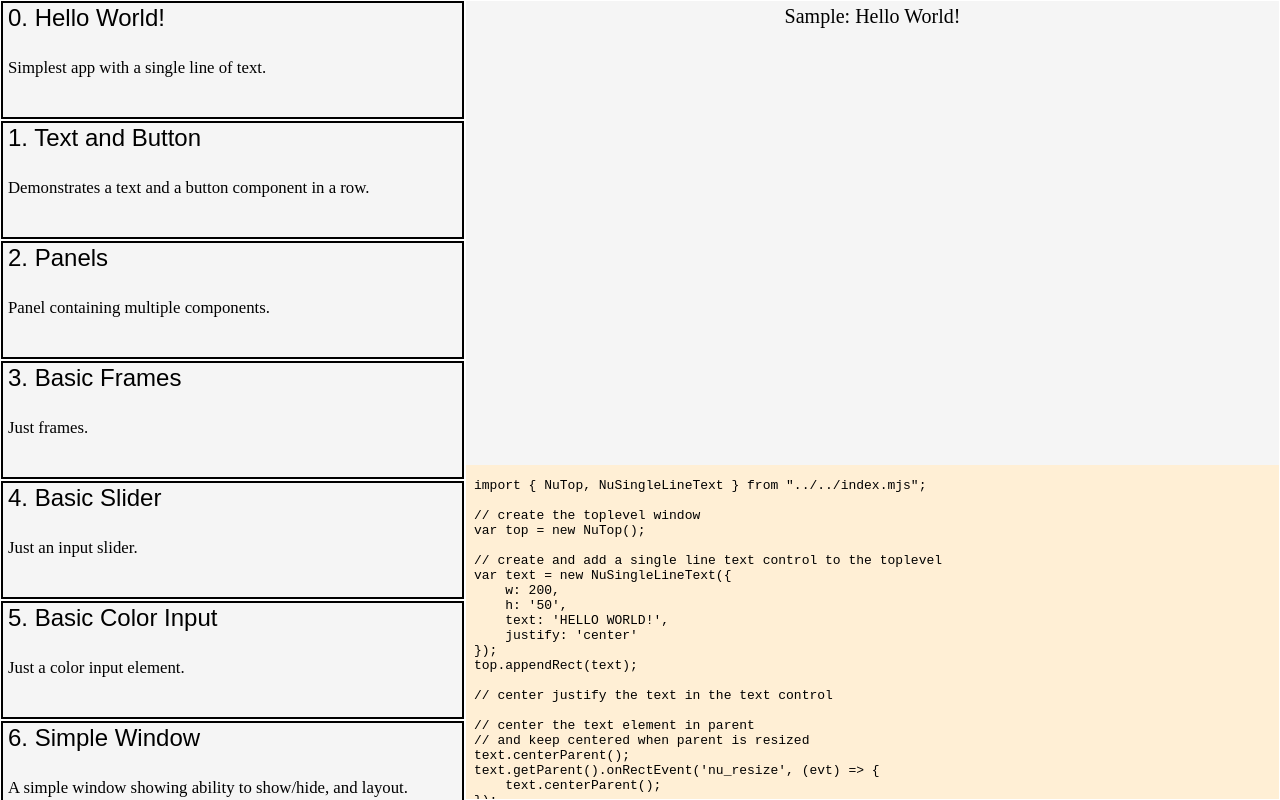
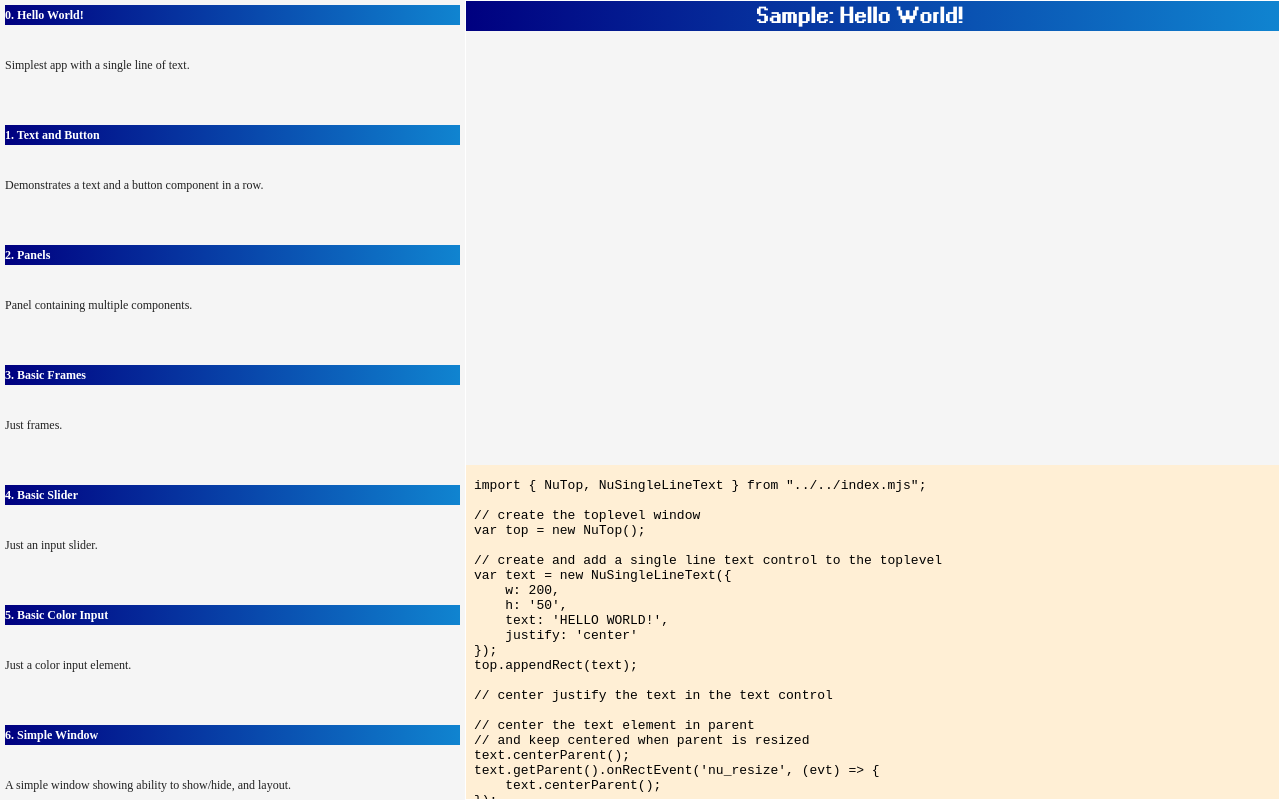
Before and after one commit to abhishekmishra/ne0ui, a website with bundled scripts: page samples/index.html in a window 1280 px wide. Built offline with nearby package versions, Linux system fonts and the light colour scheme.

Commit message:
using 98.css for a windows98 look

```diff
--- a/package.json
+++ b/package.json
@@ -24,6 +24,7 @@
     "mocha": "^9.2.2"
   },
   "dependencies": {
+    "98.css": "^0.1.20",
     "bootstrap-icons": "^1.8.1"
   }
 }
--- a/samples/index.html
+++ b/samples/index.html
@@ -3,6 +3,7 @@
 
 <head>
     <title>NEOUI Samples Index</title>
+    <link rel="stylesheet" href="../node_modules/98.css/dist/98.css" />
 </head>
 
 <body>
--- a/samples/index.js
+++ b/samples/index.js
@@ -2,7 +2,7 @@ import { NuTop, NuColumnPanel, NuSizeHint, NuBorder, NuSingleLineText, NuFont, N
 import { NuIFrame } from "../index.mjs";
 
 class SampleDisplayPanel extends NuColumnPanel {
-    titleText;
+    titleBar;
     displayIframe;
     codeText;
 
@@ -14,14 +14,16 @@ class SampleDisplayPanel extends NuColumnPanel {
             'margin': '1px',
         });
 
-        this.titleText = new NuText({
+        this.titleBar = new NuText({
             'w': widthHint,
             'h': 30,
             'text': 'Sample display: ...',
-            'font': new NuFont('serif', 'bold', 20),
+            'font': new NuFont('inherit', 'bold', 20),
             'justify': 'center',
-            'bg': 'whitesmoke'
+            // 'bg': 'whitesmoke'
         });
+
+        this.titleBar.div.setAttribute('class', 'title-bar');
 
         this.displayIframe = new NuIFrame({
             'w': new NuSizeHint(600, 600, Infinity),
@@ -39,13 +41,15 @@ class SampleDisplayPanel extends NuColumnPanel {
             'src': 'helloworld/app.js',
         });
 
-        this.addComp(this.titleText);
+        this.addComp(this.titleBar);
         this.addComp(this.displayIframe);
         this.addComp(this.codeText);
     }
 
     showSample(sample) {
-        this.titleText.setText('Sample: ' + sample.title);
+        this.titleBar.setText('<div class="title-bar-text">Sample: '
+            + sample.title
+            + '</div>');
         this.displayIframe.setSrc(sample.name);
         this.codeText.setSrc(sample.name + '/app.js');
     }
@@ -56,28 +60,33 @@ class SamplePanel extends NuColumnPanel {
         super({
             'w': new NuSizeHint(120, 120, Infinity),
             'h': new NuSizeHint(120, 120, 120),
-            'margin': '1px',
+            // 'margin': '1px',
             // 'border': '2px solid black',
-            'border': new NuBorder(2, 'black', 'solid'),
+            // 'border': new NuBorder(2, 'black', 'solid'),
             'padding': '5px',
             'bg': 'whitesmoke',
             // 'scrollable': true
         });
 
-        this.addComp(new NuSingleLineText({
-            'text': `${sample.index}. ${sample.title}`,
-            'w': 100,
+        let titleBar = new NuSingleLineText({
+            'text': `<div class="title-bar-text">${sample.index}. ${sample.title}</div>`,
+            'w': new NuSizeHint(120, 120, Infinity),
             'h': 20,
-            'font': titleFont
-        }));
+            // 'font': titleFont
+        });
+
+        titleBar.div.setAttribute('class', 'title-bar');
+
+        this.addComp(titleBar);
 
         this.addComp(new NuText({
             'text': `${sample.description}`,
             'w': new NuSizeHint(120, 120, Infinity),
             'h': 80,
-            'font': descFont
+            // 'font': descFont
         }));
 
+        this.div.setAttribute('class', 'window-body');
     }
 
     mouseOver() {
@@ -96,6 +105,8 @@ let topPanel = new NuRowPanel({
     'w': new NuSizeHint(600, 600, Infinity),
     'h': new NuSizeHint(500, 500, Infinity),
 });
+
+top.div.setAttribute('class', 'window-body');
 
 top.add(topPanel);
 
```
Also changed, not shown: samples/textbutton/index.html (+1 -0 lines), 1 other file.
